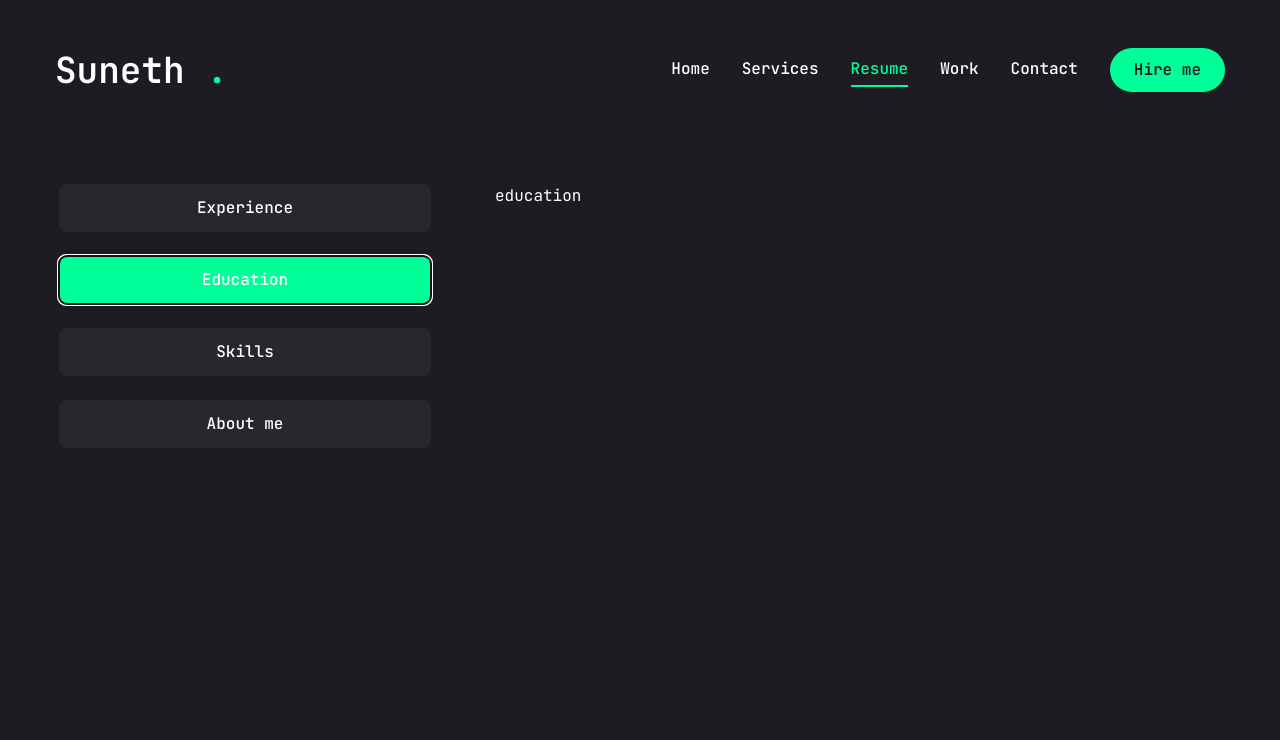
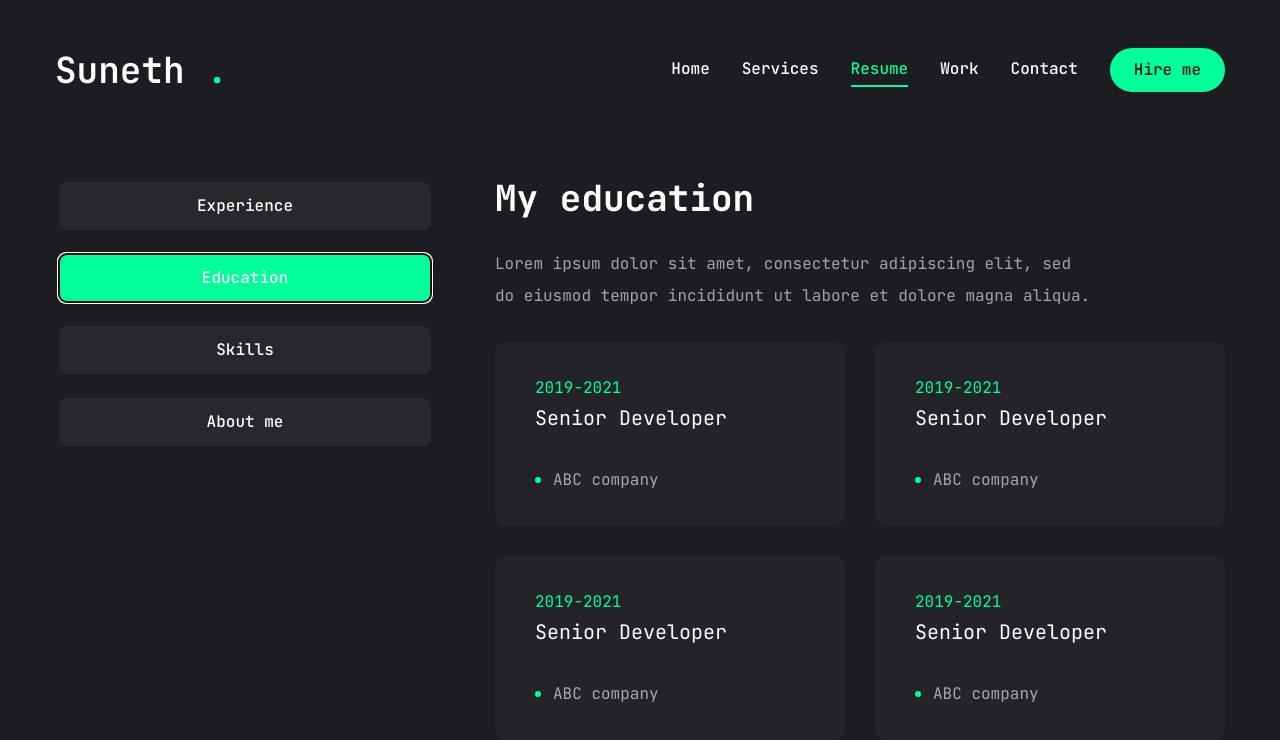
Before and after one commit to SunethMadhuwantha/port-folio, a Next.js app: page /resume in a window 1280 px wide. Both pictures are taken after a click on the tab "Education". Shown: the top 740 px of the page. Built offline with nearby package versions, Linux system fonts and the light colour scheme.

Commit message:
fill education and skills set

```diff
--- a/app/resume/page.jsx
+++ b/app/resume/page.jsx
@@ -63,6 +63,12 @@
       duration:"2019-2021",
       description:"Lorem ipsum dolor sit amet, consectetur adipiscing elit, sed do eiusmod tempor incididunt ut labore et dolore magna aliqua."
     },
+    {
+      company:"xyz company",
+      position:"Senior Developer",
+      duration:"2019-2021",
+      description:"Lorem ipsum dolor sit amet, consectetur adipiscing elit, sed do eiusmod tempor incididunt ut labore et dolore magna aliqua."
+    },
   ]
 
 }
@@ -70,7 +76,7 @@
 //education
 const education = {
   icon:"/assets/resume/cap.svg",
-  title:"My expirience",
+  title:"My education",
   description:"Lorem ipsum dolor sit amet, consectetur adipiscing elit, sed do eiusmod tempor incididunt ut labore et dolore magna aliqua.",
   items:[
     {
@@ -80,20 +86,20 @@
       description:"Lorem ipsum dolor sit amet, consectetur adipiscing elit, sed do eiusmod tempor incididunt ut labore et dolore magna aliqua."
     },
     {
-      company:"xyz company",
-      position:"Senior Developer",
+      instittution:"ABC company",
+      degree:"Senior Developer",
       duration:"2019-2021",
       description:"Lorem ipsum dolor sit amet, consectetur adipiscing elit, sed do eiusmod tempor incididunt ut labore et dolore magna aliqua."
     },
     {
-      company:"xyz company",
-      position:"Senior Developer",
+      instittution:"ABC company",
+      degree:"Senior Developer",
       duration:"2019-2021",
       description:"Lorem ipsum dolor sit amet, consectetur adipiscing elit, sed do eiusmod tempor incididunt ut labore et dolore magna aliqua."
     },
     {
-      company:"xyz company",
-      position:"Senior Developer",
+      instittution:"ABC company",
+      degree:"Senior Developer",
       duration:"2019-2021",
       description:"Lorem ipsum dolor sit amet, consectetur adipiscing elit, sed do eiusmod tempor incididunt ut labore et dolore magna aliqua."
     },
@@ -201,10 +207,62 @@
               </div>
             </TabsContent>
             <TabsContent value="education" className="w-full">
-              education
+            <div className="flex flex-col gap-[30px] text-center xl:text-left">
+                <h3 className="text-4xl font-bold">{education.title}</h3>
+                <p className="max-w-[600px] text-white/60 mx-auto xl:mx-0">{education.description}</p>
+                <ScrollArea className="h-[400px]">
+                  <ul className="grid grid-cols-1 lg:grid-cols-2 gap-[30px]">
+                      {education.items.map((item,index)=>{
+                        return(
+                          <li key={index} className="bg-[#232329] h-[184px] py-6 px-10 rounded-xl flex flex-col justify-center items-center lg:items-start">
+                            <span className="text-accent">{item.duration}</span>
+                            <h3 className="text-xl max-w-[260px] min-h-[60px] text-center lg:text-left">{item.degree}</h3>
+                            <div className="flex items-center gap-3">
+                              <span className="w-[6px] h-[6px] rounded-full bg-accent"></span>
+                              <p className="text-white/60">{item.instittution}</p>
+                            </div>
+
+                          </li>
+                        )
+                      })}
+                  </ul>
+
+                </ScrollArea>
+              </div>
             </TabsContent>
-            <TabsContent value="skills" className="w-full">
-              skills
+            <TabsContent value="skills" className="w-full h-full">
+              <div className="flex flex-col gap-[30px]">
+                 <div className=" flex flex-col gap-[30px] text-center xl:text-left">
+                  <h3 className="text-4xl font-bold">{skills.title}</h3>
+                  <p className="max-w-[600px] text-white/60 mx-auto xl:mx-0">
+                  {skills.description}
+                  </p>
+                 </div>
+                 <ul className="grid grid-cols-2 sm:grid-cols-3 md:grid-cols-4 gap-4 xl:gap-[30px]">
+                  {skills.skillList.map((skill,index)=>{
+                    return(
+                      <li key={index} >
+                        <TooltipProvider delayDuration={100}>
+                          <Tooltip>
+                            <TooltipTrigger className="w-full h-[150px] bg-[#232329] rounded-xl flex justify-center items-center group">
+                              <div className="text-6xl group-hover:text-accent transition-all duration-300">
+                                {skill.icon}
+
+                              </div>
+
+                            </TooltipTrigger>
+                            <TooltipContent>
+                              <p className="capitalize">{skill.name}</p>
+                            </TooltipContent>
+                          </Tooltip>
+
+                        </TooltipProvider>
+
+                      </li>
+                    )
+                  })}
+                 </ul>
+              </div>
             </TabsContent>
             <TabsContent value="about" className="w-full">
               about
--- a/components/ui/scroll-area.jsx
+++ b/components/ui/scroll-area.jsx
@@ -32,7 +32,7 @@
       className
     )}
     {...props}>
-    <ScrollAreaPrimitive.ScrollAreaThumb className="relative flex-1 rounded-full bg-slate-200 dark:bg-slate-800" />
+    <ScrollAreaPrimitive.ScrollAreaThumb className="relative flex-1 rounded-full bg-accent dark:bg-slate-800" />
   </ScrollAreaPrimitive.ScrollAreaScrollbar>
 ))
 ScrollBar.displayName = ScrollAreaPrimitive.ScrollAreaScrollbar.displayName
```
